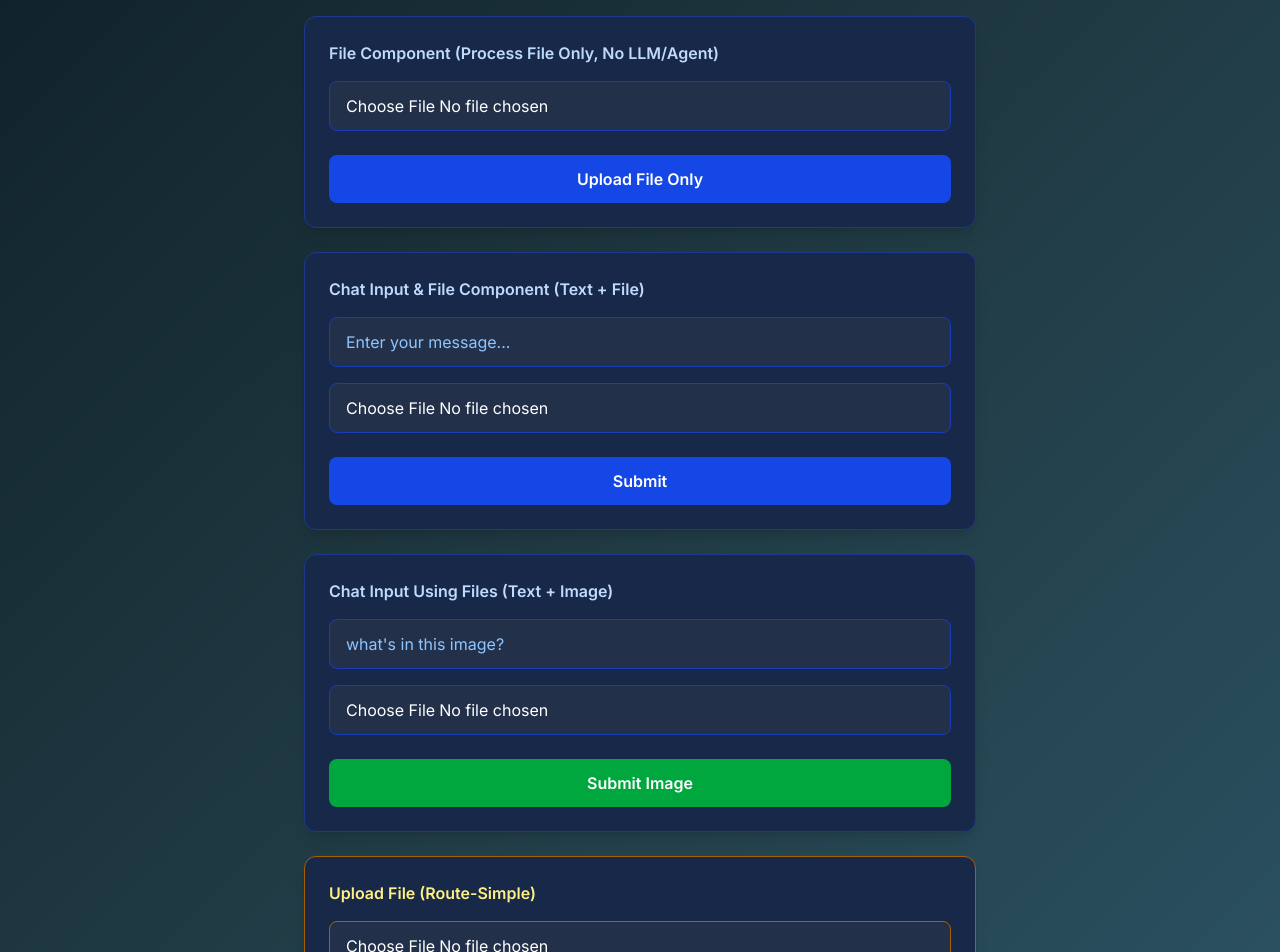
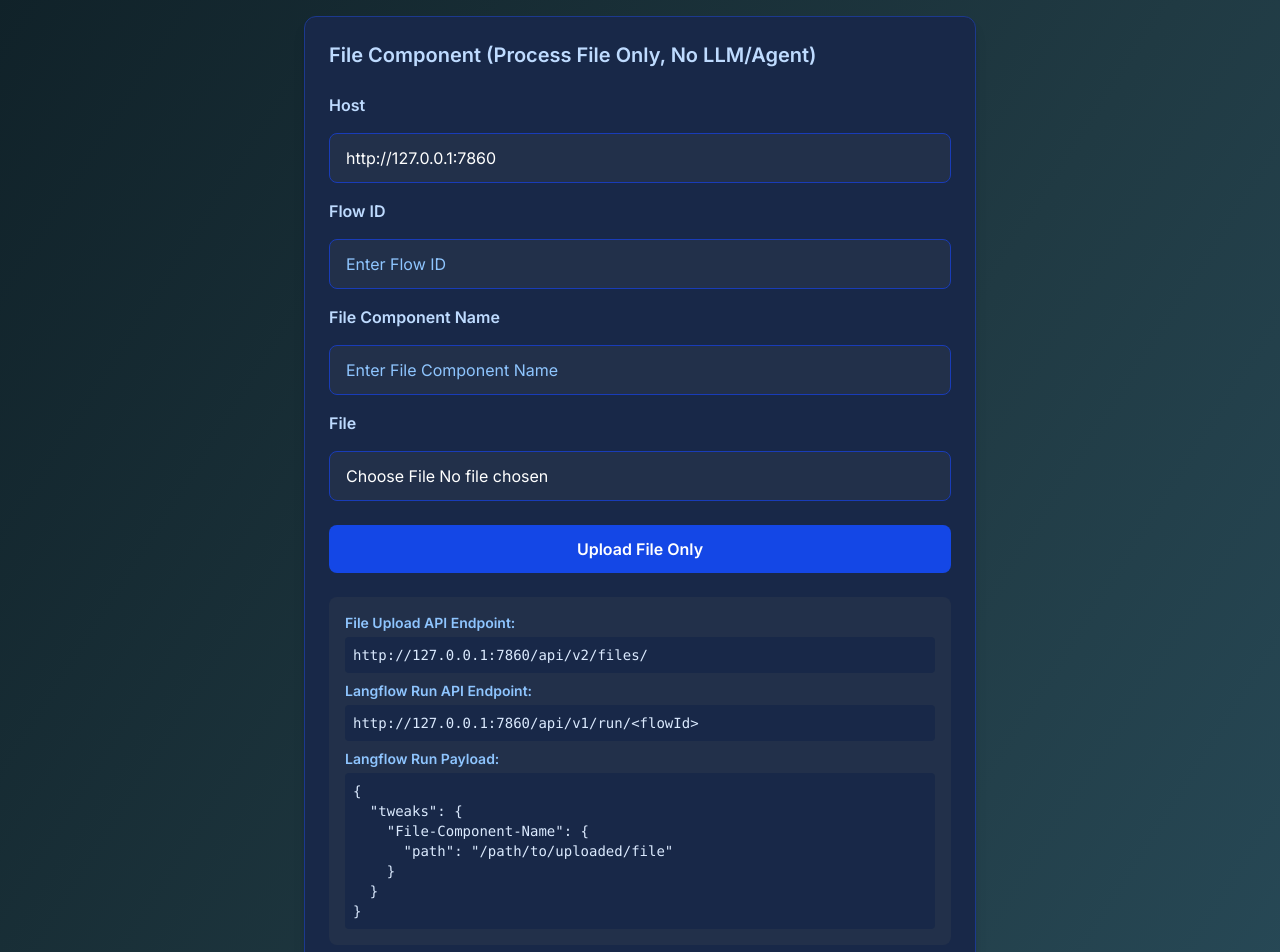
Before and after one commit to SonicDMG/langflow-file-upload-examples, a Next.js app: page / in a window 1280 px wide. Shown: the part 160-1112 px from the top of the page. Built offline with nearby package versions, Linux system fonts and the light colour scheme.

Commit message:
Updated the file only component to display dynamically based on user input

```diff
--- a/src/app/api/file-only/route.js
+++ b/src/app/api/file-only/route.js
@@ -1,8 +1,8 @@
 // Langflow configuration constants
 const LANGFLOW_URL = 'http://127.0.0.1:7860';
 const LANGFLOW_FILE_UPLOAD_URL = `${LANGFLOW_URL}/api/v2/files/`;
-const LANGFLOW_FLOW_RUN_URL = `${LANGFLOW_URL}/api/v1/run/28eaf8b0-822a-4855-addd-f6dc73d051ba`;
-const FILE_COMPONENT_NAME = 'File-VMznN';
+//const LANGFLOW_FLOW_RUN_URL = `${LANGFLOW_URL}/api/v1/run/28eaf8b0-822a-4855-addd-f6dc73d051ba`;
+//const FILE_COMPONENT_NAME = 'File-VMznN';
 
 import axios from 'axios';
 import FormData from 'form-data';
@@ -26,6 +26,12 @@
   // Get the file from the form data
   const formData = await parseMultipartForm(request);
   const { file, tempPath, fileName, fileType } = getUploadedFile(formData);
+  const flowId = formData.fields?.flowId;
+  const fileComponentName = formData.fields?.fileComponentName;
+
+  if (!flowId || !fileComponentName) {
+    return new Response(JSON.stringify({ error: 'Missing flowId or fileComponentName' }), { status: 400 });
+  }
 
   // Restrict to allowed file types (images and text)
   // Optional, but good practice to avoid uploading invalid file types
@@ -80,11 +86,13 @@
   // Construct the payload for Langflow (no text input)
   const langflowPayload = {
     tweaks: {
-      [FILE_COMPONENT_NAME]: { path: uploadedFilePath }
+      [fileComponentName]: { path: uploadedFilePath }
     }
   };
 
-  // Configure the request to the Langflow for the Langflow workflow
+  // Build the dynamic flow run URL
+  const langflowFlowRunUrl = `${LANGFLOW_URL}/api/v1/run/${flowId}`;
+
   const options = {
     method: 'POST',
     headers: {
@@ -93,25 +101,18 @@
     body: JSON.stringify(langflowPayload)
   };
 
-  // Send the request to the Langflow for the Langflow workflow
   try {
-    const response = await fetch(LANGFLOW_FLOW_RUN_URL, options);
+    const response = await fetch(langflowFlowRunUrl, options);
     const data = await response.json();
     if (!response.ok) {
       return new Response(JSON.stringify(
-        { error: 'Failed to fetch from Langflow',
-          langflowResponse: data
-        }
+        { error: 'Failed to fetch from Langflow', langflowResponse: data }
       ), { status: response.status });
     }
-    // Parse the response message from the Langflow agentic AI workflow
     return sendLangflowApiResponse({ fileUploadResponse, langflowData: data, status: 200 });
-
   } catch (err) {
     return new Response(JSON.stringify(
-      { error: 'Internal server error when calling Langflow',
-        details: err.message
-      }
+      { error: 'Internal server error when calling Langflow', details: err.message }
     ), { status: 500 });
   }
 }
--- a/src/app/components/FileUploadCard.js
+++ b/src/app/components/FileUploadCard.js
@@ -11,6 +11,9 @@
 ];
 
 export default function FileUploadCard() {
+  const [host, setHost] = useState("http://127.0.0.1:7860");
+  const [flowId, setFlowId] = useState("");
+  const [fileComponentName, setFileComponentName] = useState("");
   const [fileOnly, setFileOnly] = useState(null);
   const [fileOnlyError, setFileOnlyError] = useState("");
   const [fileOnlyResponse, setFileOnlyResponse] = useState(null);
@@ -20,6 +23,10 @@
   const handleFileOnlySubmit = async (e) => {
     e.preventDefault();
     setFileOnlyResponse(null);
+    if (!host || !flowId || !fileComponentName) {
+      setFileOnlyError("Please provide Host, Flow ID, and File Component Name.");
+      return;
+    }
     if (!fileOnly) {
       setFileOnlyError("Please select a file to upload.");
       return;
@@ -28,6 +35,8 @@
     setFileOnlyLoading(true);
     const formData = new FormData();
     formData.append('file', fileOnly);
+    formData.append('flowId', flowId);
+    formData.append('fileComponentName', fileComponentName);
     try {
       const res = await fetch('/api/file-only', {
         method: 'POST',
@@ -45,10 +54,48 @@
     }
   };
 
+  // Construct endpoints using host
+  const safeHost = host || "http://127.0.0.1:7860";
+  const fileUploadEndpoint = `${safeHost.replace(/\/$/, "")}/api/v2/files/`;
+  const langflowRunEndpoint = flowId ? `${safeHost.replace(/\/$/, "")}/api/v1/run/${flowId}` : `${safeHost.replace(/\/$/, "")}/api/v1/run/<flowId>`;
+  // Use actual uploaded file path if available, otherwise placeholder
+  const uploadedFilePath = fileOnlyResponse?.path || fileOnlyResponse?.langflowFileUploadResponse?.path || "/path/to/uploaded/file";
+
   return (
     <div className="bg-[#182848] rounded-xl shadow-lg p-6 border border-blue-900">
       <form className="flex flex-col gap-4" onSubmit={handleFileOnlySubmit}>
-        <label htmlFor="fileOnly" className="font-semibold text-blue-200">File Component (Process File Only, No LLM/Agent)</label>
+        <h2 className="text-xl font-semibold text-blue-200 mb-2">File Component (Process File Only, No LLM/Agent)</h2>
+        <label htmlFor="host" className="font-semibold text-blue-200">Host</label>
+        <input
+          id="host"
+          name="host"
+          type="text"
+          className="rounded-lg px-4 py-3 bg-[#22304a] border border-blue-800 text-white placeholder-blue-300"
+          placeholder="http://127.0.0.1:7860"
+          value={host}
+          onChange={(e) => setHost(e.target.value)}
+        />
+        <label htmlFor="flowId" className="font-semibold text-blue-200">Flow ID</label>
+        <input
+          id="flowId"
+          name="flowId"
+          type="text"
+          className="rounded-lg px-4 py-3 bg-[#22304a] border border-blue-800 text-white placeholder-blue-300"
+          placeholder="Enter Flow ID"
+          value={flowId}
+          onChange={(e) => setFlowId(e.target.value)}
+        />
+        <label htmlFor="fileComponentName" className="font-semibold text-blue-200">File Component Name</label>
+        <input
+          id="fileComponentName"
+          name="fileComponentName"
+          type="text"
+          className="rounded-lg px-4 py-3 bg-[#22304a] border border-blue-800 text-white placeholder-blue-300"
+          placeholder="Enter File Component Name"
+          value={fileComponentName}
+          onChange={(e) => setFileComponentName(e.target.value)}
+        />
+        <label htmlFor="fileOnly" className="font-semibold text-blue-200">File</label>
         <input
           id="fileOnly"
           type="file"
@@ -76,6 +123,26 @@
           {fileOnlyLoading ? (<span className="spinner" />) : "Upload File Only"}
         </button>
       </form>
+      <div className="mt-6 bg-[#22304a] rounded-lg p-4 text-blue-100 text-sm">
+        <div className="mb-2">
+          <span className="font-semibold text-blue-300">File Upload API Endpoint:</span>
+          <pre className="bg-[#182848] rounded p-2 mt-1 overflow-x-auto">{fileUploadEndpoint}</pre>
+        </div>
+        <div className="mb-2">
+          <span className="font-semibold text-blue-300">Langflow Run API Endpoint:</span>
+          <pre className="bg-[#182848] rounded p-2 mt-1 overflow-x-auto">{langflowRunEndpoint}</pre>
+        </div>
+        <div>
+          <span className="font-semibold text-blue-300">Langflow Run Payload:</span>
+          <pre className="bg-[#182848] rounded p-2 mt-1 overflow-x-auto">{`{
+  "tweaks": {
+    "${fileComponentName || 'File-Component-Name'}": {
+      "path": "${uploadedFilePath}"
+    }
+  }
+}`}</pre>
+        </div>
+      </div>
       {fileOnlyResponse && (
         <div className="mt-6 bg-[#22304a] rounded-lg p-4">
           <h2 className="text-lg font-semibold mb-2 text-blue-400">Upload Response</h2>
--- a/src/app/page.js
+++ b/src/app/page.js
@@ -8,8 +8,8 @@
 export default function Home() {
   return (
     <div className="min-h-screen w-full bg-gradient-to-br from-[#0f2027] via-[#203a43] to-[#2c5364] flex flex-col items-center py-10 px-2">
-      <h1 className="text-4xl font-bold text-white mb-2 text-center">File Upload Interface</h1>
-      <p className="text-lg text-blue-100 mb-2 text-center">Modern file upload components with real-time responses</p>
+      <h1 className="text-4xl font-bold text-white mb-2 text-center">Langflow File Upload Interface</h1>
+      <p className="text-lg text-blue-100 mb-2 text-center">Examples of how to upload files to Langflow</p>
       <div className="mb-8 flex flex-col items-center">
         <span className="text-blue-300 text-sm">Version: <a href="https://docs.langflow.org/api/upload-user-file" className="underline hover:text-blue-400" target="_blank" rel="noopener noreferrer">Langflow File API v2</a> | <a href="https://docs.langflow.org/api/upload-file-1" className="underline hover:text-blue-400" target="_blank" rel="noopener noreferrer">File API v1</a></span>
       </div>
```
